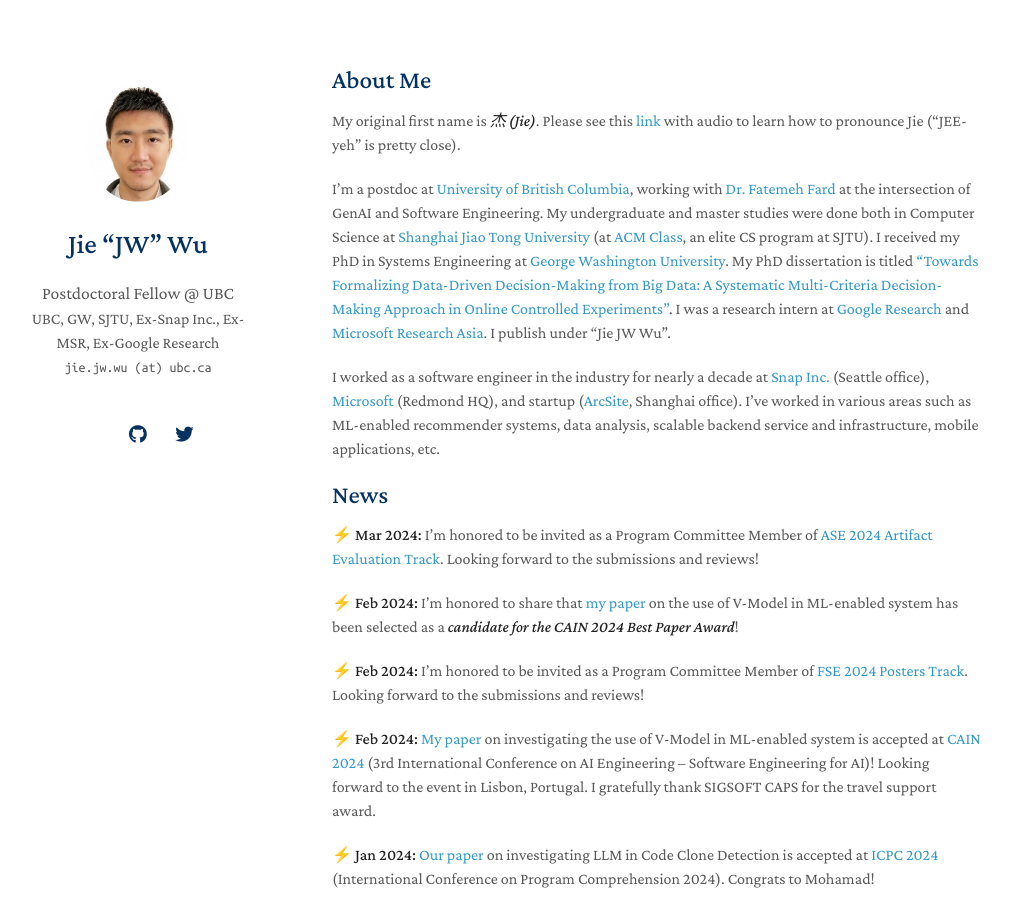
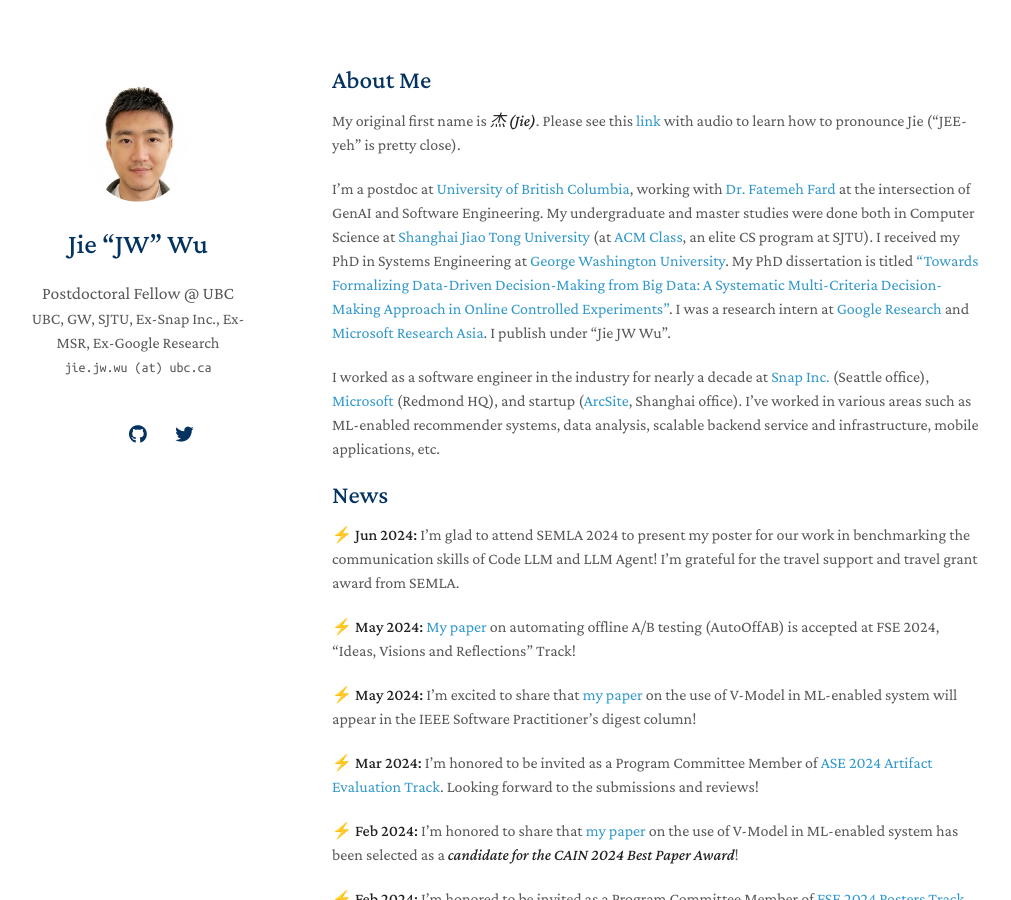
Before and after one commit to yaoyao-liu/minimal-light, a Jekyll site: the page built from index.md, in a window 1280 px wide and 900 px high. Shown: the whole window, without its empty margins (138-1149 px from the left). Built offline with Jekyll 4.4.1, drawn with Linux system fonts in a browser that asks for light colours; nearby versions of some CDN libraries; a style sheet for code colours, icons or effects is not loaded; our own code applies the rules of GitHub Pages for plain Markdown files.

Commit message:
Update index.md

```diff
--- a/index.md
+++ b/index.md
@@ -10,6 +10,13 @@ I'm a postdoc at [University of British Columbia](https://www.ubc.ca/), working
 I worked as a software engineer in the industry for nearly a decade at [Snap Inc.](https://snap.com/en-US) (Seattle office), [Microsoft](https://www.microsoft.com/en-us/) (Redmond HQ), and startup ([ArcSite](https://www.arcsite.com/), Shanghai office). I've worked in various areas such as ML-enabled recommender systems, data analysis, scalable backend service and infrastructure, mobile applications, etc.
 
 ## News
+
+**⚡ Jun 2024:** I'm glad to attend SEMLA 2024 to present my poster for our work in benchmarking the communication skills of Code LLM and LLM Agent! I'm grateful for the travel support and travel grant award from SEMLA.
+
+**⚡ May 2024:** [My paper](https://jie-jw-wu.github.io/assets/AutoOffAB-fse-camare-ready.pdf) on automating offline A/B testing (AutoOffAB) is accepted at FSE 2024, "Ideas, Visions and Reflections" Track!
+
+**⚡ May 2024:** I'm excited to share that [my paper](https://arxiv.org/pdf/2308.05381.pdf) on the use of V-Model in ML-enabled system will appear in the IEEE Software Practitioner's digest column!
+
 **⚡ Mar 2024:** I'm honored to be invited as a Program Committee Member of [ASE 2024 Artifact Evaluation Track](https://conf.researchr.org/track/ase-2024/ase-2024-artifact-evaluation-track). Looking forward to the submissions and reviews!
 
 **⚡ Feb 2024:** I'm honored to share that [my paper](https://arxiv.org/pdf/2308.05381.pdf) on the use of V-Model in ML-enabled system has been selected as a _**candidate for the CAIN 2024 Best Paper Award**_!
```
